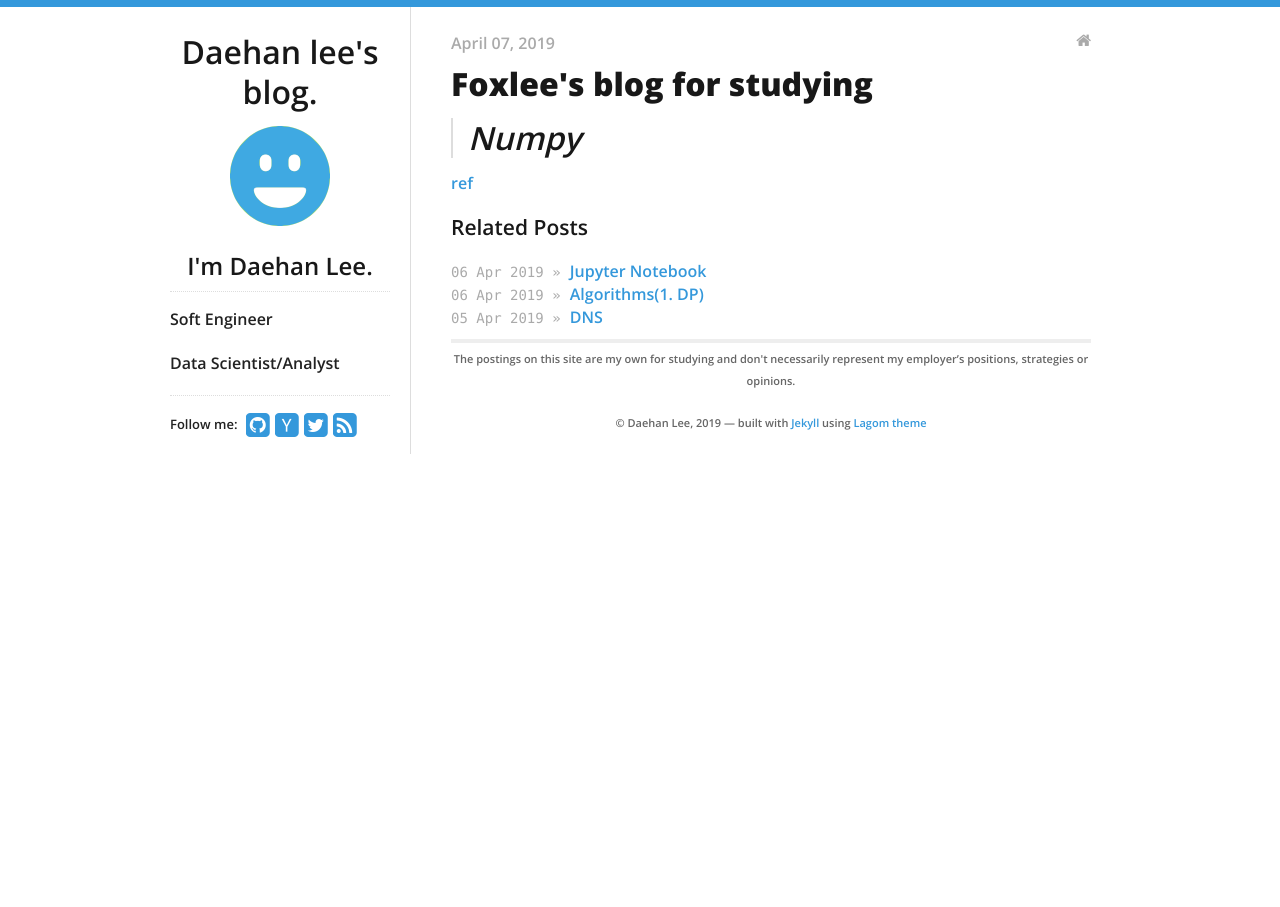
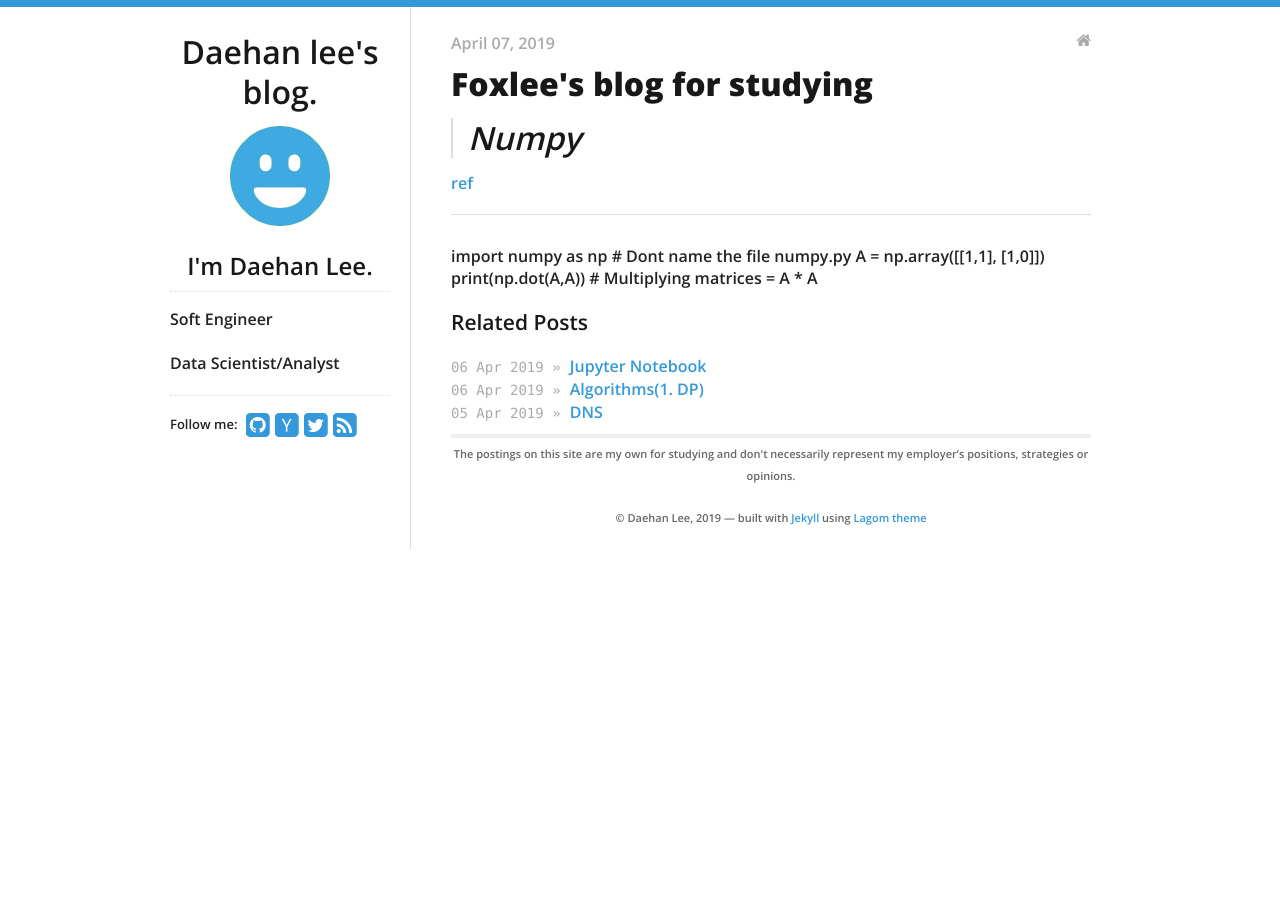
Before and after one commit to daehan0226/Study, a Jekyll site: the page built from _posts/2019-04-07-Numpy.md, in a window 1280 px wide. Built offline with Jekyll 4.4.1, drawn with Linux system fonts in a browser that asks for light colours.

Commit message:
Update 2019-04-07-Numpy.md

```diff
--- a/_posts/2019-04-07-Numpy.md
+++ b/_posts/2019-04-07-Numpy.md
@@ -8,11 +8,14 @@ categories:
 > # Numpy
 
 [ref]
+[ref1]
+- - -
 
-
-
-
+import numpy as np  # Dont name the file numpy.py
+A = np.array([[1,1], [1,0]])
+print(np.dot(A,A))             #  Multiplying matrices  = A * A
 
 
 
 [ref]: https://pinkwink.kr/715
+[ref1]: http://blog.alphasquare.co.kr/221471248941
```
